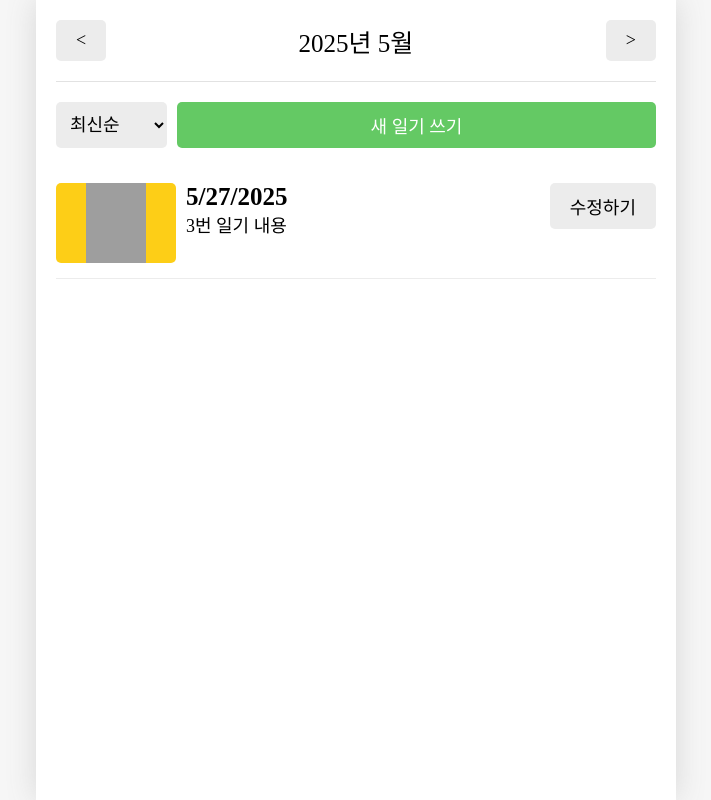
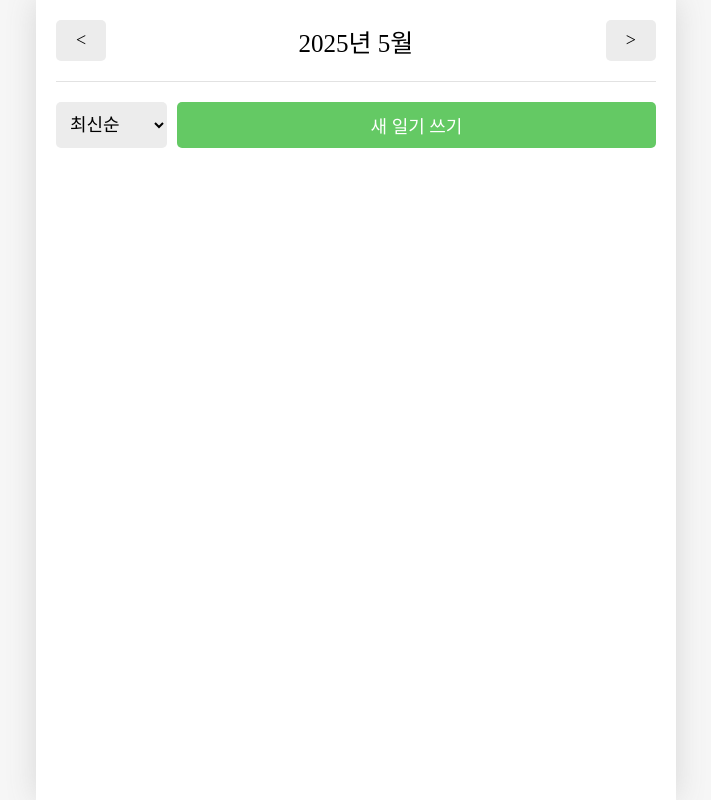
Before and after one commit to seop-kim/js, a React (Vite) app in the folder section12/: page / in a window 1280 px wide. Shown: the whole page, without its empty margins (284-995 px from the left). Built offline with nearby package versions, Linux system fonts and the light colour scheme; grey boxes are pictures that could not be loaded; a web font is replaced by a local one.

Commit message:
feat: Add localStorage support for diary data
일기 데이터를 로컬스토리지에 저장 및 초기화할 수 있도록 기능을 추가했습니다. 앱 로딩 시 저장된 데이터를 불러오고, 데이터 변경 시 로컬스토리지에 반영됩니다.

```diff
--- a/section12/src/App.jsx
+++ b/section12/src/App.jsx
@@ -1,6 +1,6 @@
 // React
 import {Route, Routes} from 'react-router-dom'
-import {createContext, useReducer, useRef} from 'react'
+import {createContext, useEffect, useReducer, useRef, useState} from 'react'
 
 // Pages
 import Home from "./pages/Home";
@@ -12,47 +12,59 @@ import Notfound from "./pages/Notfound";
 // CSS
 import './App.css'
 
-const mockData = [
-  {
-    id: 1,
-    createdDate: new Date("2025-06-01").getTime(),
-    emotionId: 1,
-    content: '1번 일기 내용',
-  },
-  {
-    id: 2,
-    createdDate: new Date("2025-06-03").getTime(),
-    emotionId: 2,
-    content: '2번 일기 내용',
-  },
-  {
-    id: 3,
-    createdDate: new Date("2025-05-27").getTime(),
-    emotionId: 3,
-    content: '3번 일기 내용',
-  },
-]
-
 function reducer(state, action) {
-  if (action.type === 'CREATE') return [...state, action.data];
-  if (action.type === 'UPDATE') return state.map((item) => Number(item.id) === Number(action.data.id) ? action.data : item);
-  if (action.type === 'DELETE') return state.filter((item) => Number(item.id) !== Number(action.data.id));
-  return state;
+  let nextState;
+  if (action.type === 'INIT') return action.data;
+  if (action.type === 'CREATE') nextState = [...state, action.data];
+  if (action.type === 'UPDATE') nextState = state.map((item) => Number(item.id) === Number(action.data.id) ? action.data : item);
+  if (action.type === 'DELETE') nextState = state.filter((item) => Number(item.id) !== Number(action.data.id));
+  localStorage.setItem('diary', JSON.stringify(nextState));
+  return nextState;
 }
 
 export const DiaryStateContext = createContext();
 export const DiaryDispatchContext = createContext();
 
 function App() {
-  const [data, dispatch] = useReducer(reducer, mockData);
-  const idRef = useRef(4);
+  const [isLoading, setIsLoading] = useState(true);
+  const [data, dispatch] = useReducer(reducer, []);
+  const idRef = useRef(0);
+
+  // LocalStorage
+  useEffect(() => {
+    const storedData = localStorage.getItem('diary');
+    if (!storedData) {
+      setIsLoading(false);
+      return;
+    }
+
+    const parsedData = JSON.parse(storedData);
+
+    if (!Array.isArray(parsedData)) {
+      setIsLoading(false);
+      return;
+    }
+
+    let maxId = 0;
+    parsedData.forEach((item) => {
+      if (Number(item.id) > maxId) maxId = Number(item.id);
+    })
+    idRef.current = maxId + 1;
+
+    dispatch({
+      type: 'INIT',
+      data: parsedData,
+    });
+
+    setIsLoading(false);
+  }, [])
 
   // func create
   const onCreate = (createDate, emotionId, content) => {
     dispatch({
       type: 'CREATE',
       data: {
-        id: idRef.current,
+        id: idRef.current++,
         createdDate: createDate,
         emotionId: emotionId,
         content: content,
@@ -83,6 +95,10 @@ function App() {
     });
   };
 
+  if (isLoading) {
+    return <div>데이터 로딩중입니다...</div>
+  }
+
   return (
       <>
         <DiaryStateContext.Provider value={data}>
```
